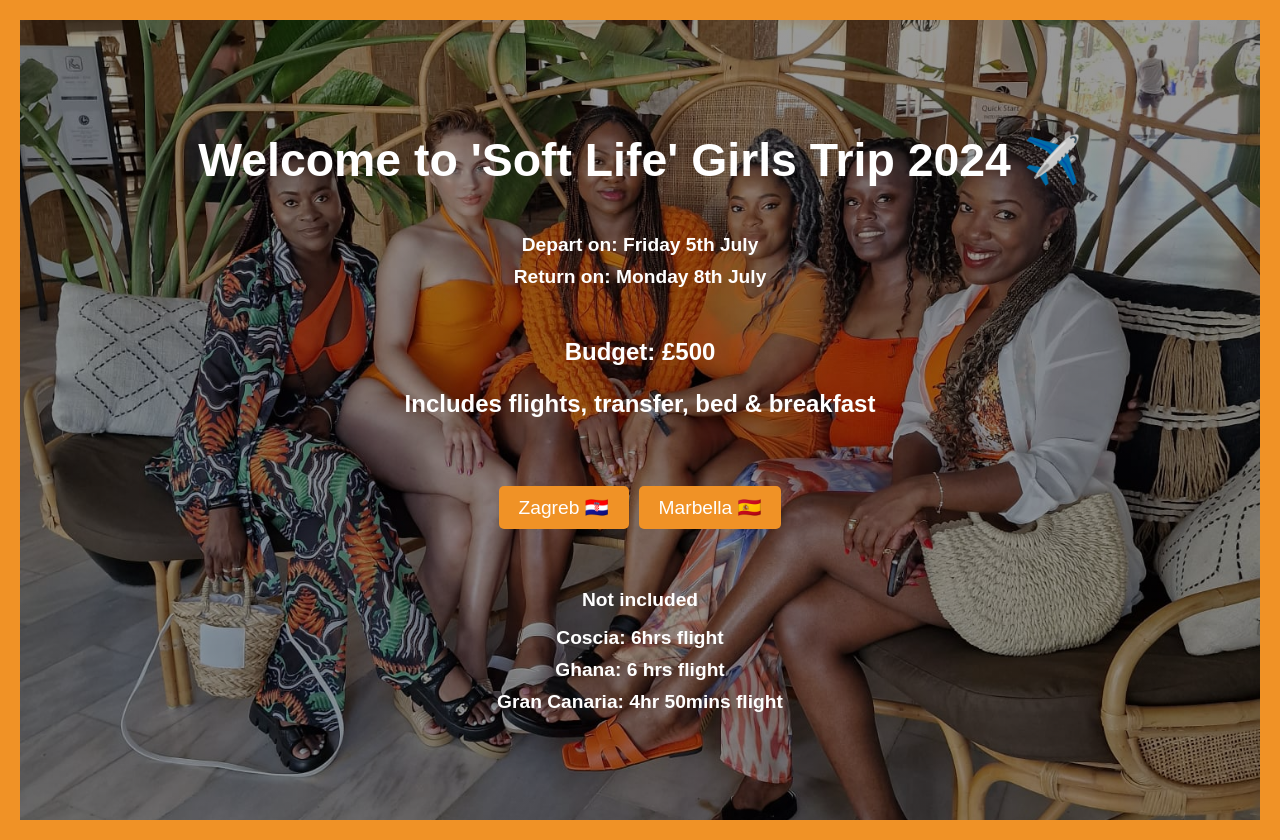
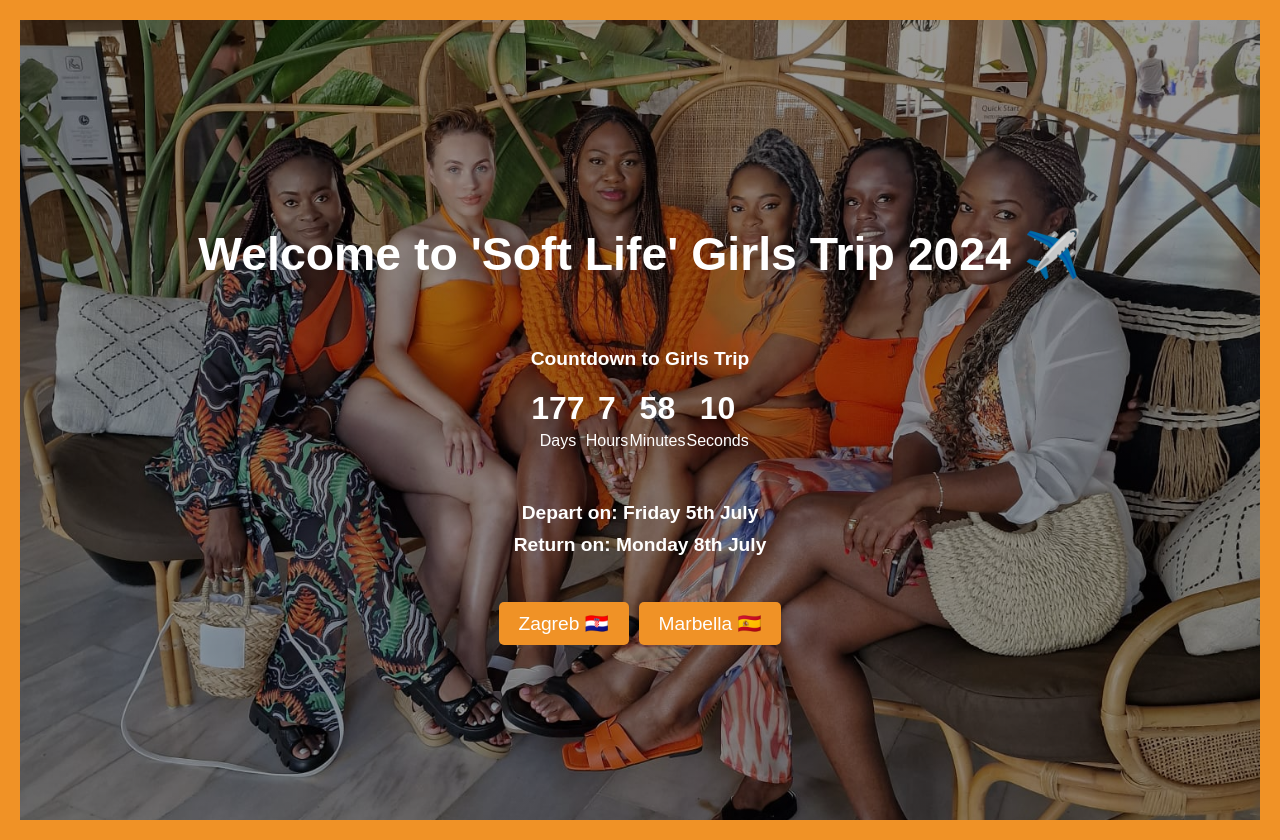
Before and after one commit to Kemi-ol/Girls-trip, a React (Create React App) app: page / in a window 1280 px wide. Built offline with nearby package versions, Linux system fonts and the light colour scheme.

Commit message:
added countdown

```diff
--- a/package.json
+++ b/package.json
@@ -6,6 +6,7 @@
     "@testing-library/jest-dom": "^5.17.0",
     "@testing-library/react": "^13.4.0",
     "@testing-library/user-event": "^13.5.0",
+    "date-fns": "^3.2.0",
     "react": "^18.2.0",
     "react-dom": "^18.2.0",
     "react-router-dom": "^6.21.1",
--- /dev/null
+++ b/src/countdown/Countdown.css
@@ -0,0 +1,28 @@
+/* Countdown.css */
+
+.countdown-container {
+    text-align: center;
+    margin: 20px;
+  }
+
+  .countdown-timer {
+    display: flex;
+    justify-content: space-around;
+    margin-top: 20px;
+  }
+
+  .countdown-item {
+    text-align: center;
+  }
+
+  .countdown-item span {
+    font-size: 2em;
+    font-weight: bold;
+    color: #fff;
+  }
+
+  .countdown-item p {
+    font-size: 1em;
+    color: #fff;
+    margin-top: 5px;
+  }
--- /dev/null
+++ b/src/countdown/Countdown.js
@@ -0,0 +1,60 @@
+
+import React, { useState, useEffect } from 'react';
+import { format, differenceInMilliseconds } from 'date-fns';
+import './Countdown.css';
+
+const Countdown = () => {
+  const targetDate = new Date('July 5, 2024 00:00:00 GMT+0000');
+
+  const calculateTimeRemaining = () => {
+    const now = new Date();
+    const timeRemaining = differenceInMilliseconds(targetDate, now);
+
+    if (timeRemaining <= 0) {
+      return { days: 0, hours: 0, minutes: 0, seconds: 0 };
+    }
+
+    const days = Math.floor(timeRemaining / (1000 * 60 * 60 * 24));
+    const hours = Math.floor((timeRemaining % (1000 * 60 * 60 * 24)) / (1000 * 60 * 60));
+    const minutes = Math.floor((timeRemaining % (1000 * 60 * 60)) / (1000 * 60));
+    const seconds = Math.floor((timeRemaining % (1000 * 60)) / 1000);
+
+    return { days, hours, minutes, seconds };
+  };
+
+  const [timeRemaining, setTimeRemaining] = useState(calculateTimeRemaining());
+
+  useEffect(() => {
+    const timer = setInterval(() => {
+      setTimeRemaining(calculateTimeRemaining());
+    }, 1000);
+
+    return () => clearInterval(timer);
+  }, []);
+
+  return (
+    <div className="countdown-container">
+      <h2>Countdown to Girls Trip</h2>
+      <div className="countdown-timer">
+        <div className="countdown-item">
+          <span>{timeRemaining.days}</span>
+          <p>Days</p>
+        </div>
+        <div className="countdown-item">
+          <span>{timeRemaining.hours}</span>
+          <p>Hours</p>
+        </div>
+        <div className="countdown-item">
+          <span>{timeRemaining.minutes}</span>
+          <p>Minutes</p>
+        </div>
+        <div className="countdown-item">
+          <span>{timeRemaining.seconds}</span>
+          <p>Seconds</p>
+        </div>
+      </div>
+    </div>
+  );
+};
+
+export default Countdown;
--- a/src/home/Home.js
+++ b/src/home/Home.js
@@ -1,6 +1,7 @@
 import React from "react";
 import "./Home.css";
 import { useNavigate } from "react-router-dom";
+import Countdown from "../countdown/Countdown";
 
 const Home = () => {
 
@@ -12,6 +13,7 @@ const Home = () => {
     return (
         <div className="home">
         <h1>Welcome to 'Soft Life' Girls Trip 2024 ✈️</h1>
+        <Countdown />
         <ul>
             <li>
             Depart on: Friday 5th July
@@ -20,21 +22,10 @@ const Home = () => {
             Return on: Monday 8th July
             </li>
         </ul>
-        <h3>Budget: £500
-        <p>Includes flights, transfer, bed & breakfast</p>
-        </h3>
         <div className="button-container">
         <button onClick ={goZagred}>Zagreb 🇭🇷</button>
         <button onClick ={goMarbella}>Marbella 🇪🇸</button>
         </div>
-<h2 className= 'ps'>Not included</h2>
-<ul>
-        <li>Coscia: 6hrs flight</li>
-        <li>Ghana: 6 hrs flight</li>
-        <li>Gran Canaria: 4hr 50mins flight</li>
-
-</ul>
-
                 </div>
     );
     }
```
Also changed, not shown: 2 other files (tests, documents, lock files or other folders).
